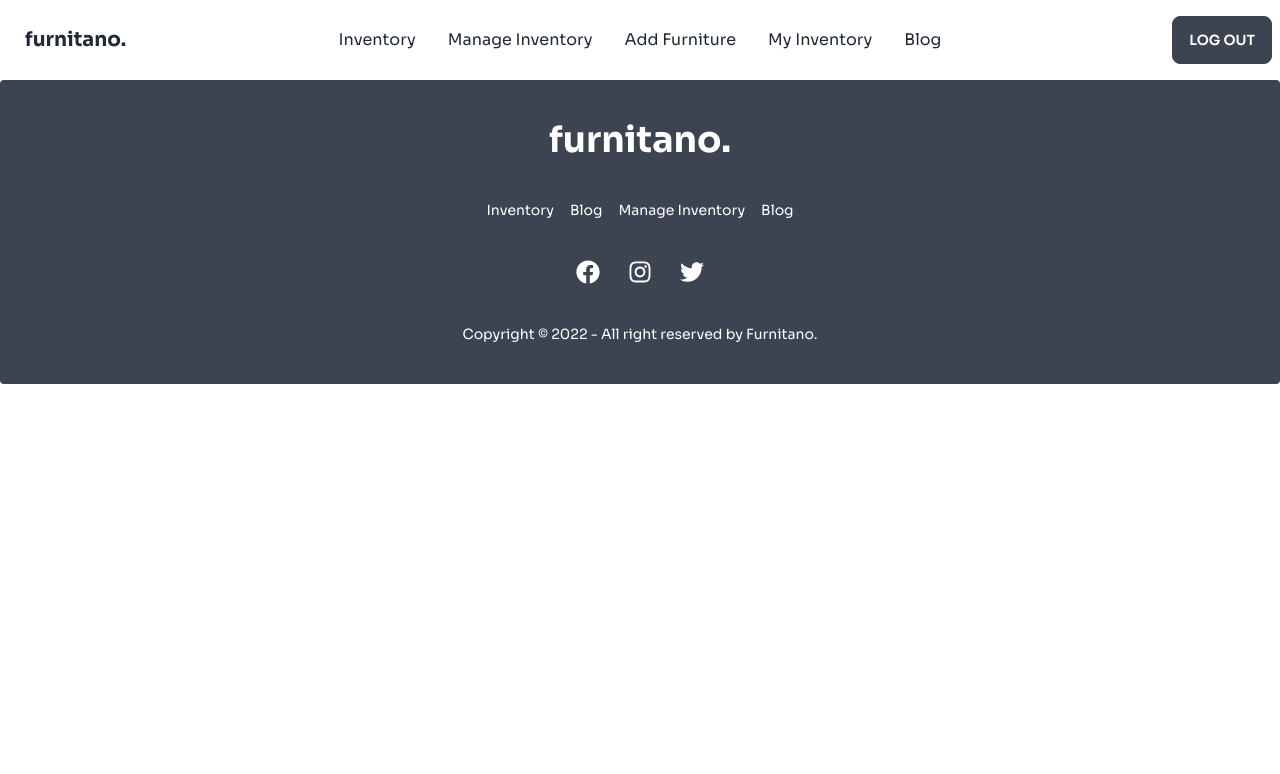
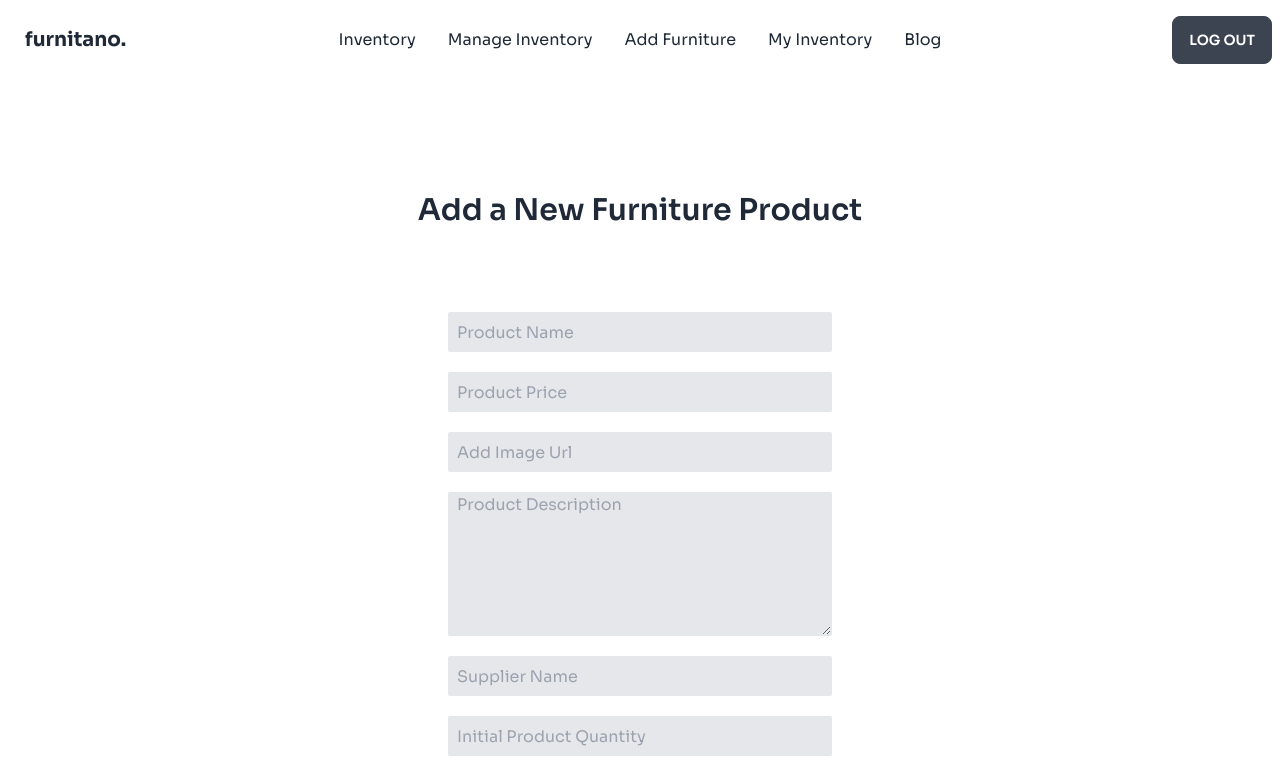
Before and after one commit to Alapottra-troj1n/furnitano-client, a React (Create React App) app: page /addfurniture in a window 1280 px wide. Shown: the top 774 px of the page. Built offline with nearby package versions, Linux system fonts and the light colour scheme; no server answers; sample sign-in values are in the browser's storage; the HTML template or start-up script is replaced by a standard one.

Commit message:
added add feature

```diff
--- a/src/App.js
+++ b/src/App.js
@@ -2,6 +2,7 @@ import { useRef } from 'react';
 import { Route, Routes, useLocation, useNavigate } from 'react-router-dom';
 import { ToastContainer } from 'react-toastify';
 import './App.css';
+import AddFurniture from './components/AddFurniture/AddFurniture';
 import Footer from './components/Footer/Footer';
 import Home from './components/Home/Home';
 import LoginPage from './components/LoginPage/LoginPage';
@@ -10,6 +11,7 @@ import Navbar from './components/Navbar/Navbar';
 import ProductPage from './components/ProductPage/ProductPage';
 import RegisterPage from './components/RegisterPage/RegisterPage';
 import RequiredAuth from './components/RequiredAuth/RequiredAuth';
+import 'react-toastify/dist/ReactToastify.css';
 
 function App() {
   const navigate = useNavigate();
@@ -36,7 +38,8 @@ function App() {
     <Route path="/product/:id" element={<RequiredAuth><ProductPage/></RequiredAuth>}></Route>
     <Route path="/login" element={<LoginPage/>}></Route>
     <Route path="/register" element={<RegisterPage/>}></Route>
-    <Route path="/manage" element={<Manage/>}></Route>
+    <Route path="/manage" element={<RequiredAuth><Manage/></RequiredAuth>}></Route>
+    <Route path="/addfurniture" element={<RequiredAuth><AddFurniture/></RequiredAuth>}></Route>
    </Routes>
    <Footer/>
    <ToastContainer />
--- /dev/null
+++ b/src/components/AddFurniture/AddFurniture.jsx
@@ -0,0 +1,87 @@
+import React, { useEffect, useState } from 'react';
+import { useAuthState } from 'react-firebase-hooks/auth';
+import { toast } from 'react-toastify';
+import auth from '../../firebase.init';
+
+const AddFurniture = () => {
+    const [user, loading, error] = useAuthState(auth);
+    const [email, setEmail] = useState();
+    useEffect(() => {
+        setEmail(user?.email);
+    }, [])
+
+
+
+    const handleAdd = async(e) => {
+
+        e.preventDefault();
+        const productName = e.target.addProductName.value;
+        const productEmail = email;
+        const productPrice = e.target.addPrice.value;
+        const productImageUrl = e.target.addImage.value;
+        const productDescription = e.target.addDes.value;
+        const productSupplier = e.target.addSupplier.value;
+        const productQuantity = e.target.addQuantity.value;
+
+        const addedProduct = {
+            productName,
+            productEmail,
+            productPrice,
+            productImageUrl,
+            productDescription,
+            productSupplier,
+            productQuantity
+        }
+
+            const settings = {
+                method: 'POST',
+                headers: {
+                    Accept: 'application/json',
+                    'Content-Type': 'application/json',
+                },
+                body: JSON.stringify(addedProduct)
+            };
+
+
+                const response = await fetch(`https://still-cove-59195.herokuapp.com/manage/add`,settings)
+                const data = await response.json();
+                console.log(data);
+
+                if(data.acknowledged === true) {
+                    toast.success('Product has been added successfully');
+
+                }
+                e.target.reset();
+
+
+
+
+
+    }
+
+    return (
+        <div>
+            <h2 className="text-3xl font-semibold text-center mt-28">Add a New Furniture Product</h2>
+
+
+            <div className="mt-16 mb-16">
+                <form onSubmit={handleAdd} className="flex flex-col justify-center gap-5 items-center p-5">
+                    <input className=" bg-gray-200 border rounded-sm w-full md:w-72 lg:w-96 px-2 h-10" type="text" name="addProductName" placeholder="Product Name" required />
+                    <input className=" bg-gray-200 border rounded-sm w-full md:w-72 lg:w-96 px-2 h-10" type="number" name="addPrice" placeholder="Product Price" required />
+                    <input className=" bg-gray-200 border rounded-sm w-full md:w-72 lg:w-96 px-2 h-10" type="text" name="addImage" placeholder="Add Image Url" required />
+                    <textarea className=" bg-gray-200 border rounded-sm w-full md:w-72 lg:w-96 px-2 h-36" type="text" name="addDes" placeholder="Product Description" required />
+                    <input className=" bg-gray-200 border rounded-sm w-full md:w-72 lg:w-96 px-2 h-10" type="text" name="addSupplier" placeholder="Supplier Name" required />
+                    <input className=" bg-gray-200 border rounded-sm w-full md:w-72 lg:w-96 px-2 h-10" type="number" name="addQuantity" placeholder="Initial Product Quantity" required />
+                    <input type="submit" className="btn"value="Add Product" />
+
+                </form>
+
+            </div>
+
+
+
+        </div>
+    );
+};
+
+export default AddFurniture;
--- a/src/components/ManageCard/ManageCard.jsx
+++ b/src/components/ManageCard/ManageCard.jsx
@@ -12,14 +12,14 @@ const ManageCard = ({product}) => {
                     <img src={product.image} className="w-20 lg:w-32 rounded-full" alt="" />
 
                     <div className="ml-4 md:ml-7">
-                        <h2 className="font-semibold text-md lg:text-xl md:w-44 xl:w-56">{product.name}</h2>
+                        <h2 className="font-semibold text-md lg:text-xl w-24 md:w-44 xl:w-56">{product.name}</h2>
                         <p className="text-gray-600 text-sm lg:text-xl">{product.price}$</p>
                     </div>
 
                 </div>
 
                 <div className=" sm:flex justify-end md:justify-center hidden">
-                    <h2 className="font-normal text-xs lg:text-sm w-1/2 ">{product.description.slice(0,100)}...</h2>
+                    <h2 className="font-normal text-xs lg:text-sm w-24 md:w-48 ">{product.description.slice(0,100)}...</h2>
 
                 </div>
 
--- a/src/components/ManagePage/Manage.jsx
+++ b/src/components/ManagePage/Manage.jsx
@@ -11,10 +11,10 @@ const Manage = () => {
 
         <div className="container mx-auto flex flex-col  justify-center ">
 
+            <h2 className="text-center text-4xl font-semibold mt-20">Manage Inventory</h2>
 
 
-
-            <div className="_card-container flex flex-col gap-5 mt-40 mb-20">
+            <div className="_card-container flex flex-col gap-5 mt-20 mb-20">
 
                 {products.map(product => <ManageCard product={product} />)}
 
--- a/src/components/Navbar/Navbar.jsx
+++ b/src/components/Navbar/Navbar.jsx
@@ -21,7 +21,7 @@ const Navbar = ({handleInventoryScroll}) => {
 
               {user ? <>
               <li><Link to='/manage'>Manage Inventory</Link></li>
-              <li><Link to='/'>Add Furniture</Link></li>
+              <li><Link to='/addfurniture'>Add Furniture</Link></li>
               <li><Link to='/'>My Inventory</Link></li>
               </> : ''}
               <li><Link to='/'>Blog</Link></li>
@@ -35,7 +35,7 @@ const Navbar = ({handleInventoryScroll}) => {
 
           {user ? <>
               <li><Link to='/manage'>Manage Inventory</Link></li>
-              <li><Link to='/'>Add Furniture</Link></li>
+              <li><Link to='/addfurniture'>Add Furniture</Link></li>
               <li><Link to='/'>My Inventory</Link></li>
 
               </> : ''}
--- a/src/components/ProductPage/ProductPage.jsx
+++ b/src/components/ProductPage/ProductPage.jsx
@@ -3,7 +3,7 @@ import { useParams } from "react-router-dom";
 import useFetchProduct from "../../Hooks/useFetchProduct";
 import { FaDollarSign, FaBoxOpen, FaHospitalUser } from "react-icons/fa";
 import { toast} from "react-toastify";
-import 'react-toastify/dist/ReactToastify.css';
+
 
 const ProductPage = () => {
   const params = useParams();
```
